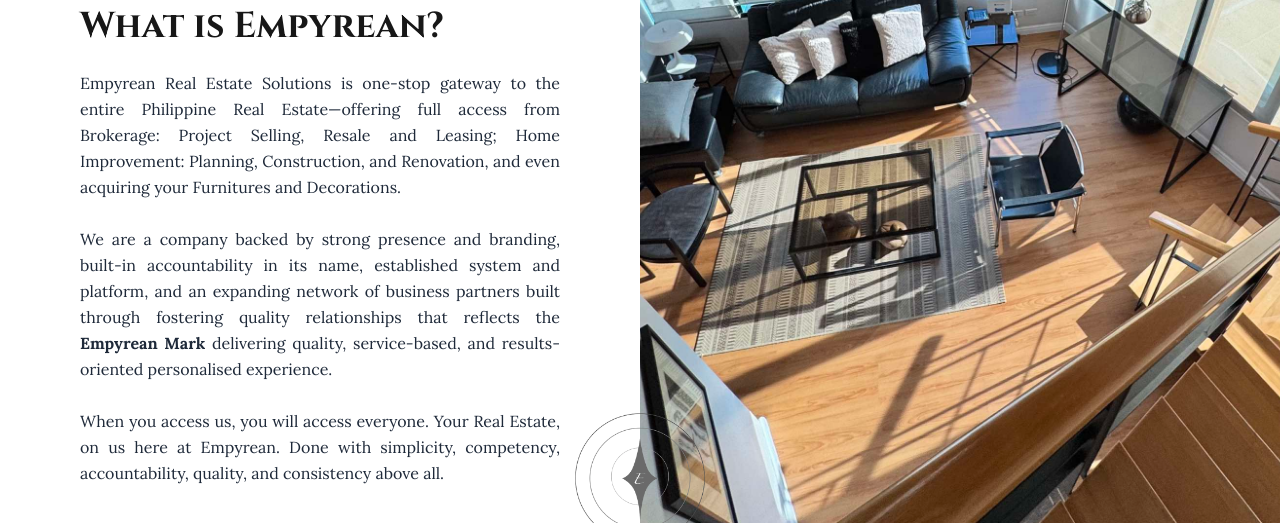
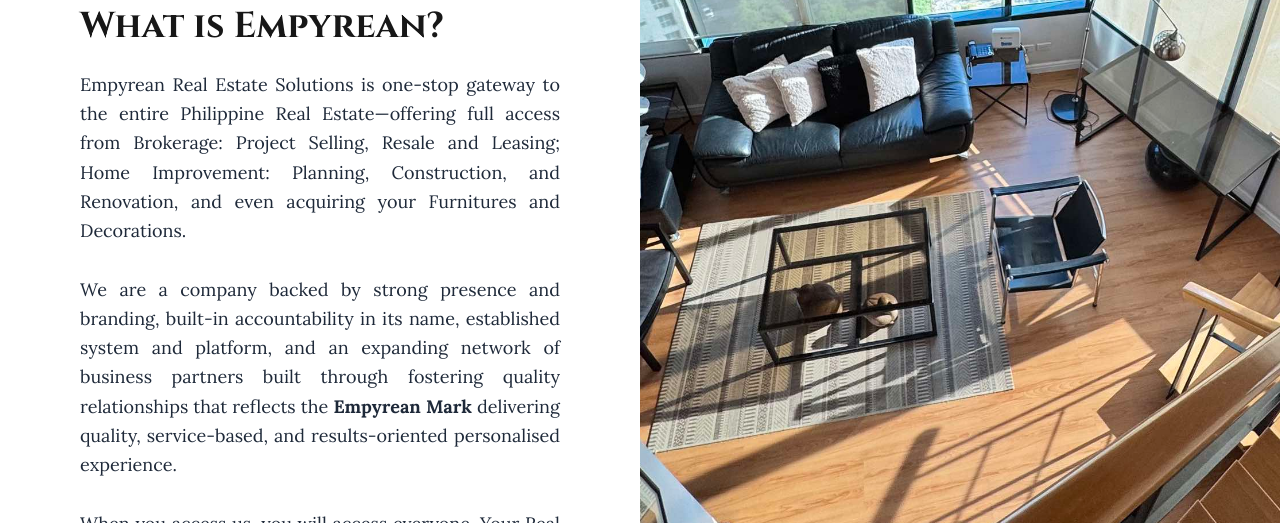
Before and after one commit to Empyrean25/empyrean, a Next.js app: page /on-work/about-us in a window 1280 px wide. Shown: the part 277-800 px from the top of the page. Built offline with nearby package versions, Linux system fonts and the light colour scheme.

Commit message:
Update page.tsx

```diff
--- a/src/app/on-work/about-us/page.tsx
+++ b/src/app/on-work/about-us/page.tsx
@@ -81,7 +81,7 @@ export default function AboutPage() {
 
     {/* TEXT CONTENT */}
     <h2 className="text-3xl md:text-4xl font-bold mb-6">What is Empyrean?</h2>
-    <p className="text-gray-800 mb-8 text-sm md:text-base leading-relaxed text-justify">
+   <p className="text-gray-800 mb-8 text-base md:text-lg leading-relaxed text-justify">
   Empyrean Real Estate Solutions is one-stop gateway to the entire Philippine Real Estate—offering full
   access from Brokerage: Project Selling, Resale and Leasing; Home Improvement: Planning, Construction,
   and Renovation, and even acquiring your Furnitures and Decorations.
```
Lines whose indentation alone changed are shown as unchanged.
